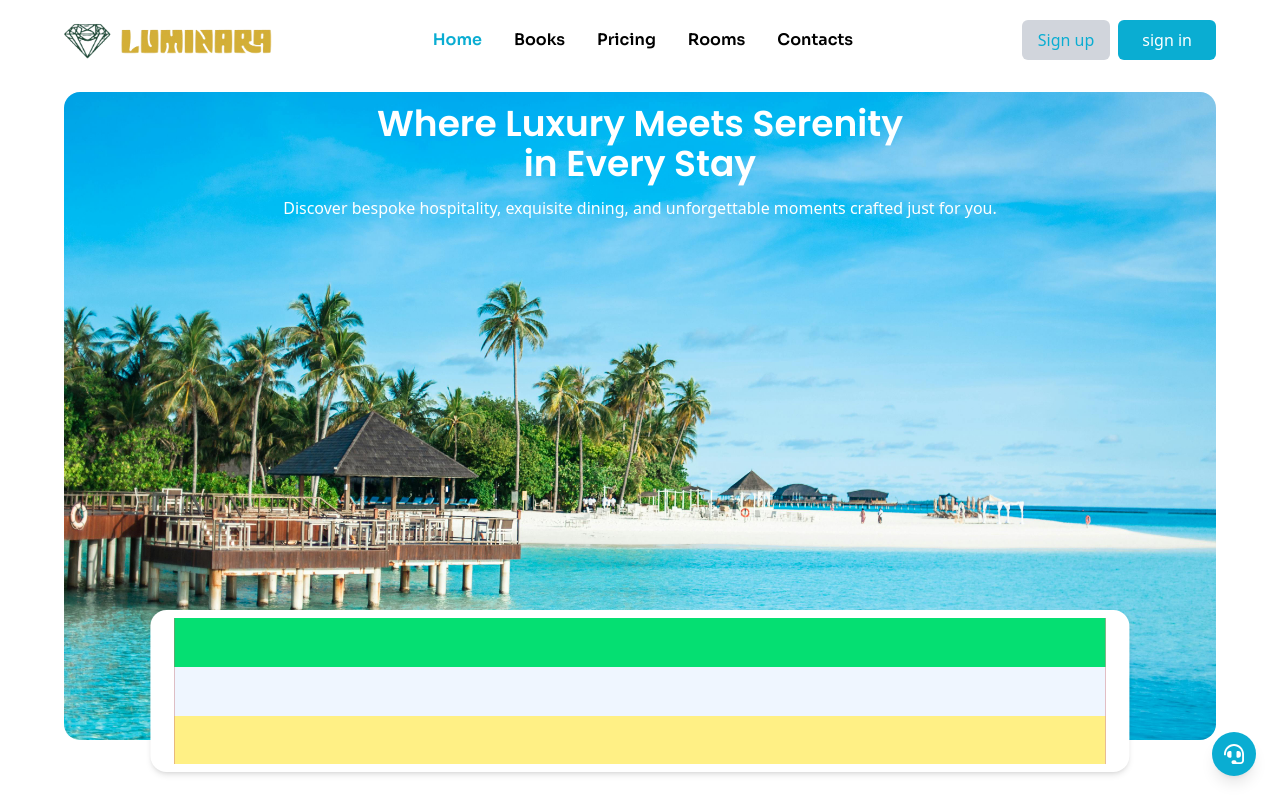
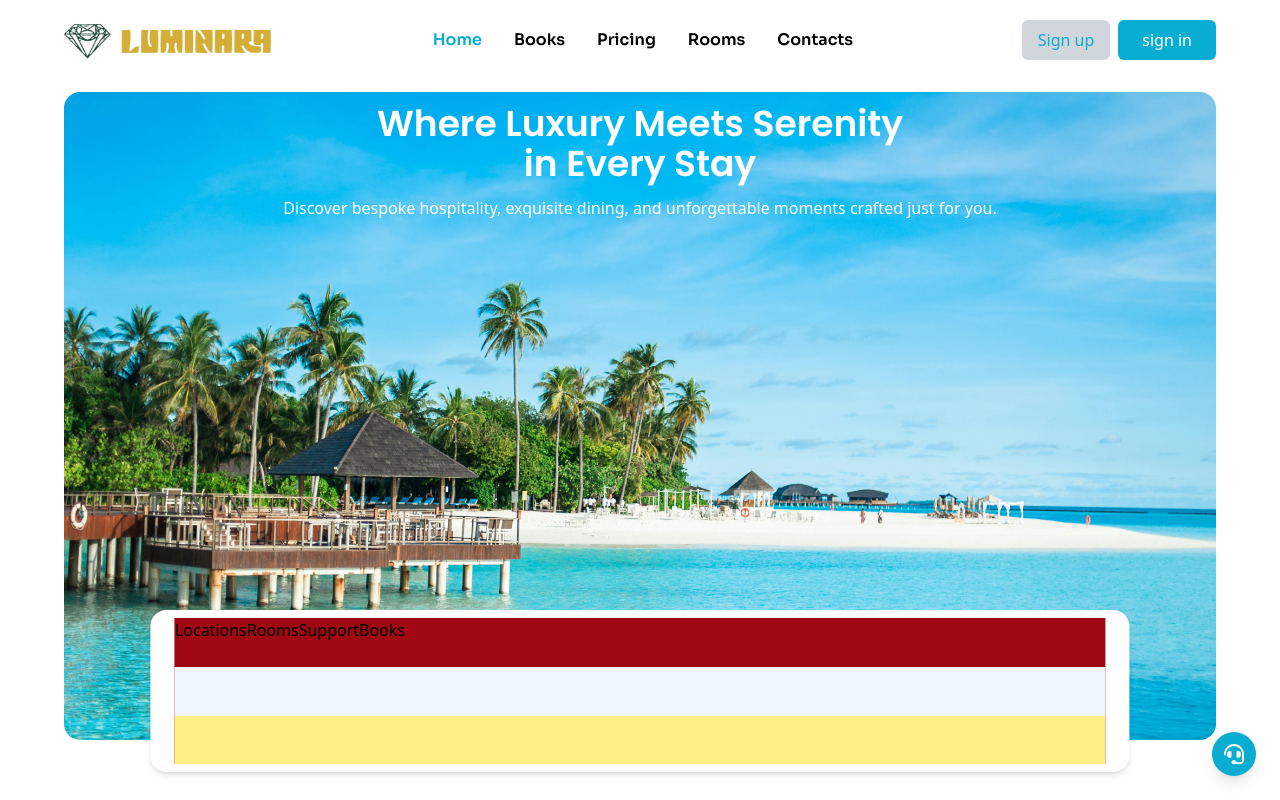
Before and after one commit to dani-dina/Hotel-Management-System-, a React (Vite) app in the folder frontend/: page / in a window 1280 px wide. Shown: the top 800 px of the page. Built offline with nearby package versions, Linux system fonts and the light colour scheme.

Commit message:
Frontend

```diff
--- a/frontend/src/components/Jumbotron.jsx
+++ b/frontend/src/components/Jumbotron.jsx
@@ -1,8 +1,14 @@
+import { jumbotronLinks } from '../constants';
+
 const Jumbotron = () => {
   return (
     <section className='w-[95%] h-[90%] bg-red-800 flex flex-col items-center justify-between'>
-      <div className='w-full h-1/3 bg-green-400'>
-
+      <div className='w-full h-1/3'>
+        {
+          jumbotronLinks.map((items) => (
+            <a key={items.id}>{items.title}</a>
+          ))
+        }
       </div>
       <div className='w-full h-1/3 bg-blue-50'>
 
```
